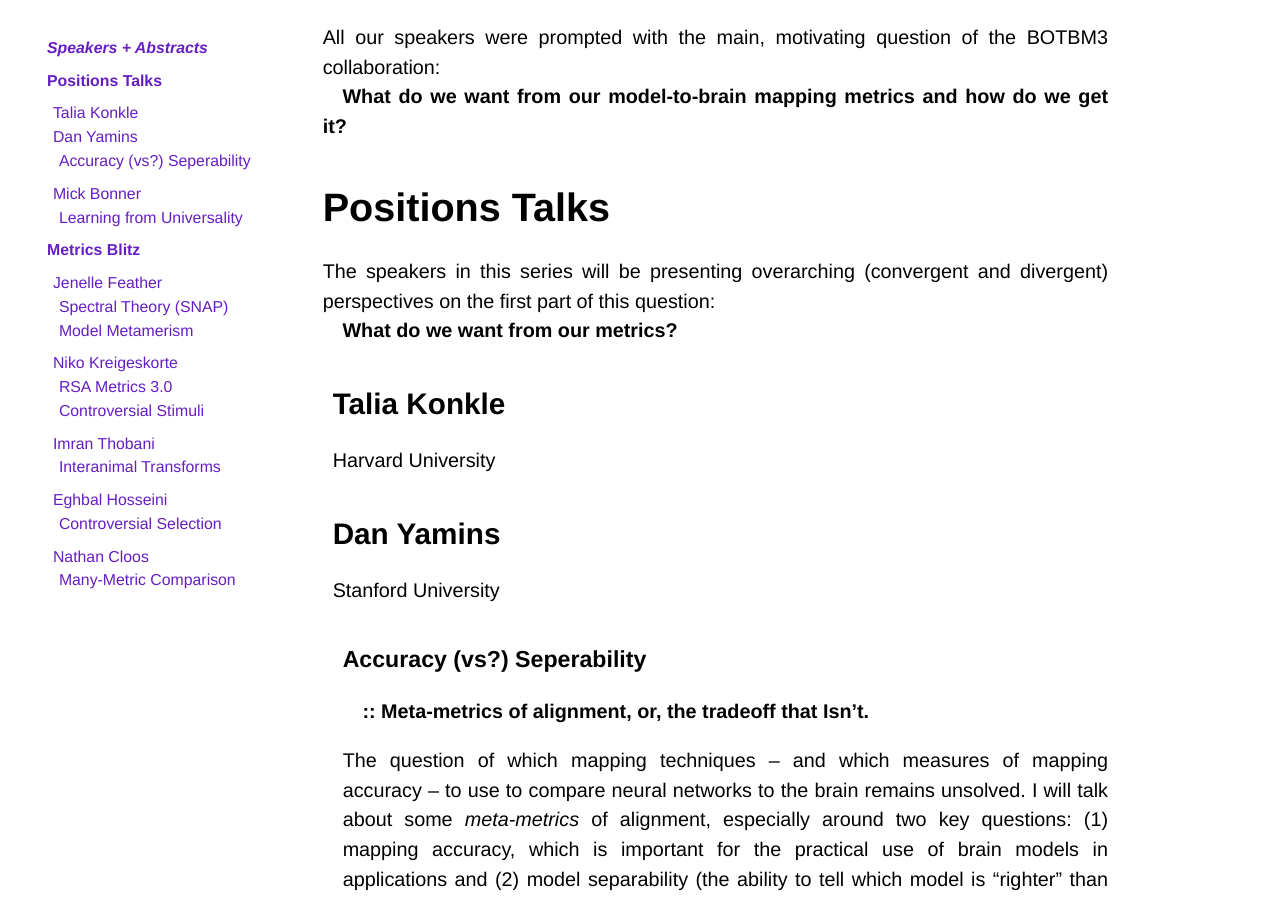
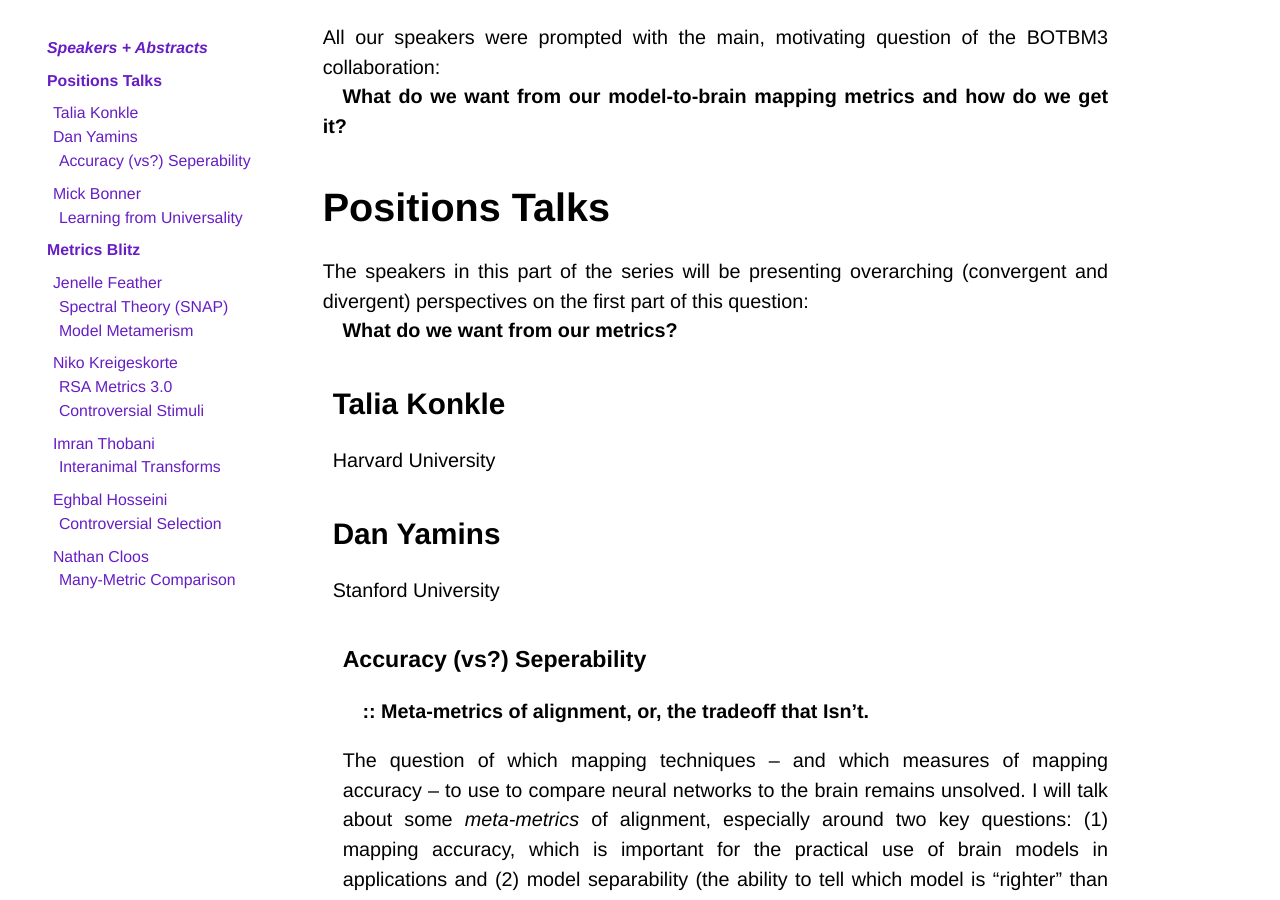
Before and after one commit to BotBM3/botbm3.github.io, a Jekyll site: the page built from pages/talkseries.md, in a window 1280 px wide and 900 px high, scrolled down 629 px. Built offline with Jekyll 4.4.1, drawn with Linux system fonts in a browser that asks for light colours; some web fonts are replaced; some of the changed text lies outside the part shown.

Commit message:
web exclusions fix

```diff
--- a/_config.yml
+++ b/_config.yml
@@ -23,4 +23,4 @@
 
 destination: _website/
 
-exclude: ['setup', 'code', '*draft', '*xylo', 'README.md', 'Gemfile', 'Gemfile.lock']
+exclude: ['setup', 'code', '*draft', '*xylo*', 'README.md', 'Gemfile', 'Gemfile.lock']
--- a/pages/talkseries.md
+++ b/pages/talkseries.md
@@ -18,7 +18,7 @@
 
 # Positions Talks {#positions}
 
-The speakers in this series will be presenting overarching (convergent and divergent) perspectives on the first part of this question:
+The speakers in this part of the series will be presenting overarching (convergent and divergent) perspectives on the first part of this question:
 <br>&emsp;**What do we want from our metrics?**
 
 ## Talia Konkle
@@ -48,7 +48,7 @@
 # Metrics Blitz {#metrics-blitz}
 
 The speakers in this part of the series will be presenting some of their responses to the second part of our primary motivating question:
-<br>&emsp;***How do we get what we want* from our metrics?**
+<br>&emsp;***How* do we get what we want from our metrics?**
 
 These talks in this section will showcase work on the shortcomings of current metrics; propositions for new (or improved) metrics; "meta" metrics or "auxiliary metrics" designed to address the shortcomings of current (first or second-order alignment) metrics; and more.
 
```
